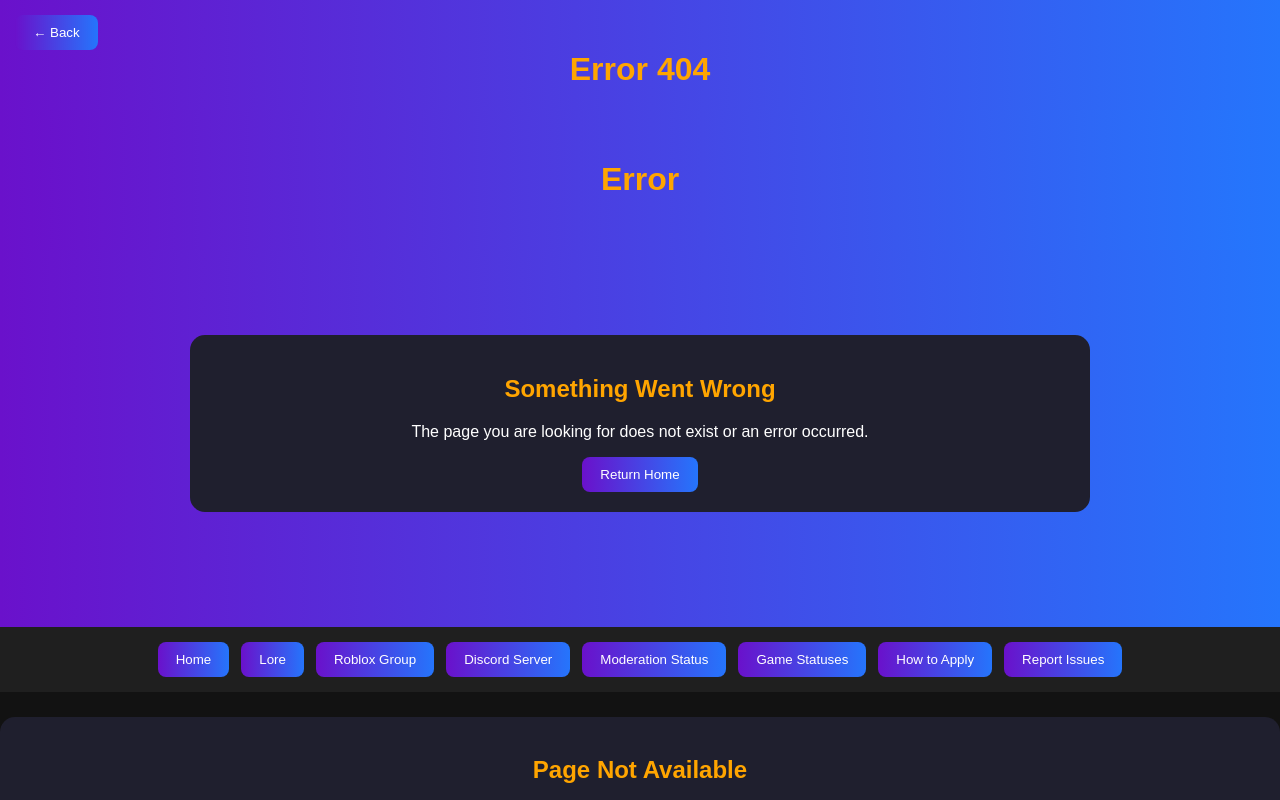
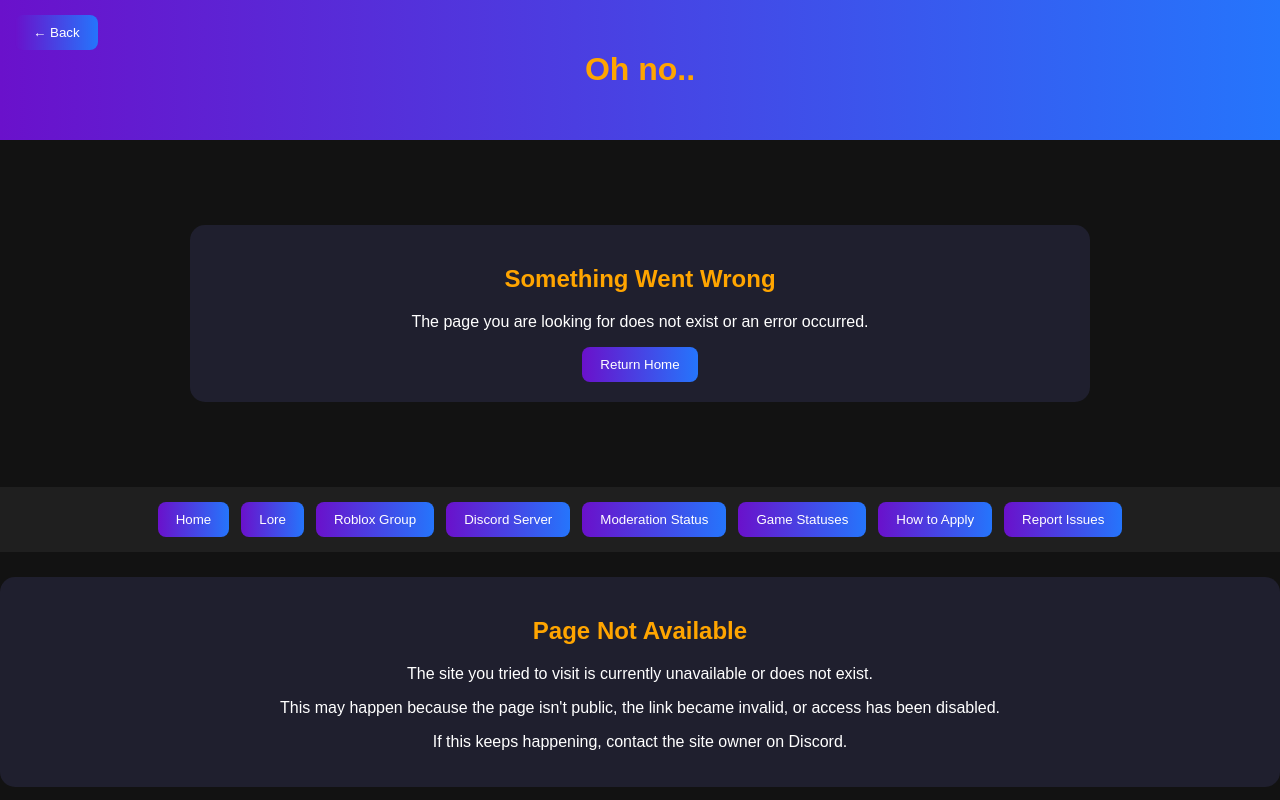
Before and after one commit to NuclearGod1244/The-Biohazard-Wiki, a plain HTML site: page error.html in a window 1280 px wide. Shown: the top 800 px of the page. Drawn offline with Linux system fonts and the light colour scheme.

Commit message:
Update error.html

```diff
--- a/error.html
+++ b/error.html
@@ -1,4 +1,3 @@
-<!DOCTYPE html>
 <html>
 <head>
     <title>Error 404 - The Biohazard Wiki</title>
@@ -12,9 +11,6 @@
 
 <button onclick="history.back()" class="back-btn">← Back</button>
 
-<div class="header">
-    <h1 class="error-title">Error 404</h1><!DOCTYPE html>
-<html lang="en">
 <head>
     <meta charset="UTF-8">
     <title>Error - The Biohazard Wiki</title>
@@ -28,7 +24,7 @@
 <body>
 
 <div class="header">
-    <h1>Error</h1>
+    <h1>Oh no..</h1>
 </div>
 
 <div class="content">
```
